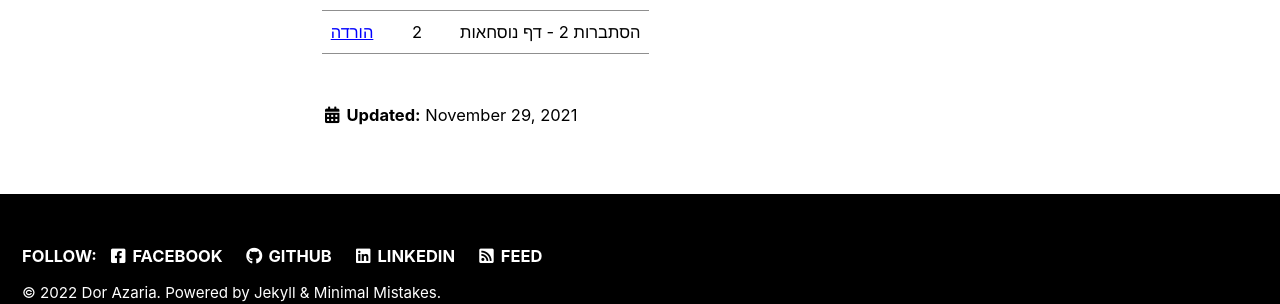
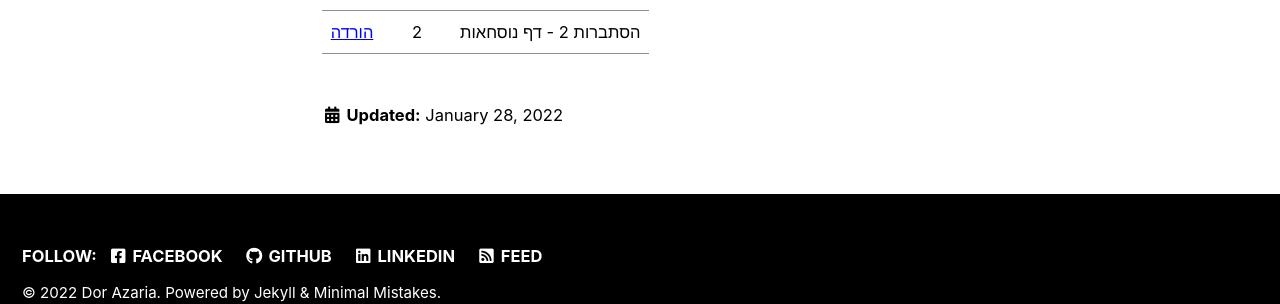
Before and after one commit to DorAzaria/dorazaria.github.io, a Jekyll site: the page built from _pages/summaries.md, in a window 1280 px wide and 991 px high. Shown: the part 642-946 px from the top of the window. Built offline with Jekyll 4.4.1, drawn with Linux system fonts in a browser that asks for light colours; cached includes are drawn as plain includes; a script that is not in the unit is left out.

Commit message:
Update summaries.md

```diff
--- a/_pages/summaries.md
+++ b/_pages/summaries.md
@@ -6,7 +6,7 @@ excerpt: "סיכומים לקורסים של מדעי המחשב - דור עזר
 header:
   teaser: "https://images.hdqwalls.com/download/otherworld-5e-2560x1700.jpg"
   og_image: "https://images.hdqwalls.com/download/otherworld-5e-2560x1700.jpg"
-last_modified_at: 2021-11-29T10:23:16-04:00
+last_modified_at: 2022-01-28T10:23:16-04:00
 author_profile: true
 toc: false
 ---
```
